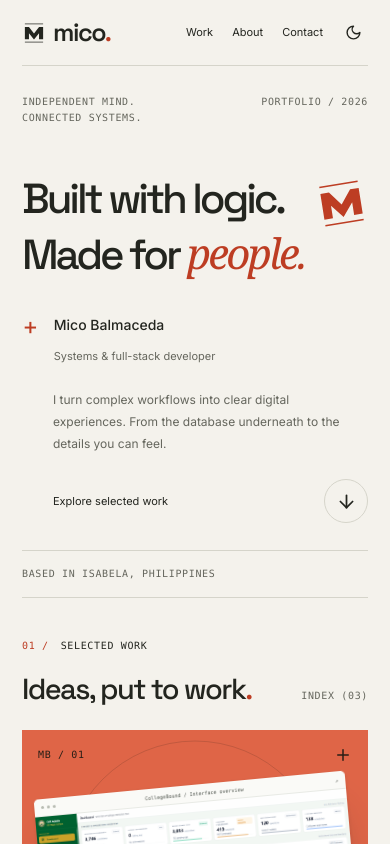
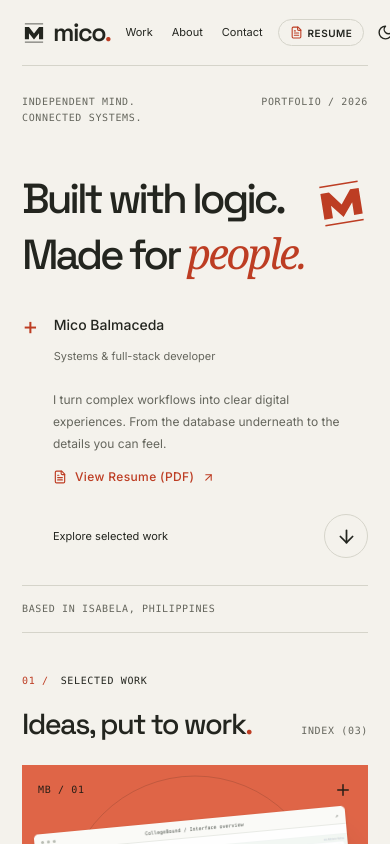
Before and after one commit to mementoocim/portfolioMico, a Next.js app: page / in a window 390 px wide. Shown: the top 844 px of the page. Built offline with nearby package versions, Linux system fonts and the light colour scheme.

Commit message:
Add visible resume buttons across navigation, hero, and profile sections

```diff
--- a/app/globals.css
+++ b/app/globals.css
@@ -244,6 +244,44 @@ a:hover > .round-arrow {
 .dark .availability .status-dot {
   color: #b1c790;
 }
+.nav-resume-btn {
+  display: inline-flex;
+  align-items: center;
+  gap: 7px;
+  padding: 8px 15px;
+  font-size: 11px;
+  font-weight: 600;
+  letter-spacing: 0.05em;
+  text-transform: uppercase;
+  color: var(--ink);
+  background: transparent;
+  border: 1px solid var(--line);
+  border-radius: 9999px;
+  text-decoration: none;
+  line-height: 1;
+  transition:
+    background 200ms var(--ease),
+    color 200ms var(--ease),
+    border-color 200ms var(--ease),
+    transform 200ms var(--ease),
+    box-shadow 200ms var(--ease);
+}
+.nav-resume-btn:hover {
+  background: var(--ink);
+  color: var(--paper);
+  border-color: var(--ink);
+  transform: translateY(-1px);
+  box-shadow: 0 3px 10px rgba(0, 0, 0, 0.08);
+}
+.nav-resume-btn svg {
+  color: var(--accent);
+  transition:
+    transform 200ms var(--ease),
+    color 200ms var(--ease);
+}
+.nav-resume-btn:hover svg {
+  color: var(--paper);
+}
 .theme-toggle,
 .icon-button {
   width: 44px;
@@ -339,11 +377,44 @@ a:hover > .round-arrow {
   font-size: 11px;
   color: var(--muted);
 }
+.intro-center {
+  display: flex;
+  flex-direction: column;
+  gap: 14px;
+}
 .intro-description {
   max-width: 355px;
   font-size: 13px;
   line-height: 1.8;
   color: var(--muted);
+}
+.intro-resume-link {
+  display: inline-flex;
+  align-items: center;
+  gap: 8px;
+  width: fit-content;
+  font-size: 12px;
+  font-weight: 500;
+  letter-spacing: 0.03em;
+  color: var(--accent);
+  text-decoration: none;
+  border-bottom: 1px solid transparent;
+  padding-bottom: 2px;
+  transition:
+    color 200ms var(--ease),
+    transform 200ms var(--ease),
+    border-color 200ms var(--ease);
+}
+.intro-resume-link:hover {
+  color: var(--orange);
+  border-color: var(--orange);
+  transform: translateX(3px);
+}
+.intro-resume-link svg:last-child {
+  transition: transform 200ms var(--ease);
+}
+.intro-resume-link:hover svg:last-child {
+  transform: translate(2px, -2px);
 }
 .explore-link {
   display: flex;
@@ -790,8 +861,49 @@ a:hover > .round-arrow {
   line-height: 1.9;
   color: var(--profile-muted);
 }
-.profile-statement .text-link {
-  margin-top: 24px;
+.profile-actions {
+  display: flex;
+  flex-wrap: wrap;
+  align-items: center;
+  gap: 20px;
+  margin-top: 28px;
+}
+.profile-actions .text-link {
+  margin-top: 0;
+}
+.resume-primary-btn {
+  display: inline-flex;
+  align-items: center;
+  gap: 9px;
+  padding: 12px 24px;
+  font-size: 12px;
+  font-weight: 600;
+  letter-spacing: 0.05em;
+  text-transform: uppercase;
+  color: #ffffff;
+  background: var(--accent);
+  border: 1px solid var(--accent);
+  border-radius: 9999px;
+  text-decoration: none;
+  line-height: 1;
+  box-shadow: 0 4px 14px rgba(189, 61, 35, 0.28);
+  transition:
+    background 200ms var(--ease),
+    border-color 200ms var(--ease),
+    transform 200ms var(--ease),
+    box-shadow 200ms var(--ease);
+}
+.resume-primary-btn:hover {
+  background: var(--orange);
+  border-color: var(--orange);
+  transform: translateY(-2px);
+  box-shadow: 0 8px 24px rgba(233, 97, 64, 0.38);
+}
+.resume-btn-arrow {
+  transition: transform 200ms var(--ease);
+}
+.resume-primary-btn:hover .resume-btn-arrow {
+  transform: translate(2px, -2px);
 }
 .subsection-heading {
   display: grid;
@@ -1502,7 +1614,12 @@ a:hover > .round-arrow {
     border: 0;
   }
   .nav-actions {
-    gap: 0;
+    gap: 6px;
+  }
+  .nav-resume-btn {
+    padding: 6px 11px;
+    font-size: 10px;
+    gap: 5px;
   }
   .introduction {
     padding-top: 28px;
@@ -1554,6 +1671,9 @@ a:hover > .round-arrow {
     padding-left: 31px;
     max-width: 325px;
     font-size: 12px;
+  }
+  .intro-resume-link {
+    padding-left: 31px;
   }
   .explore-link {
     grid-column: 1;
@@ -1746,8 +1866,14 @@ a:hover > .round-arrow {
   .bio-columns p {
     font-size: 12px;
   }
+  .profile-actions {
+    margin-top: 14px;
+    gap: 16px;
+    flex-direction: column;
+    align-items: flex-start;
+  }
   .profile-statement .text-link {
-    margin-top: -10px;
+    margin-top: 0;
   }
   .subsection-heading h3 {
     font-size: 25px;
--- a/components/navigation/Navigation.tsx
+++ b/components/navigation/Navigation.tsx
@@ -2,8 +2,9 @@
 
 import { useEffect, useState } from "react";
 import { useTheme } from "next-themes";
-import { ArrowUpRight, Moon, Sun } from "lucide-react";
+import { ArrowUpRight, FileText, Moon, Sun } from "lucide-react";
 import { Mark } from "@/components/portfolio/Mark";
+import { PERSONAL } from "@/data/portfolioData";
 
 const links = [
   { id: "projects", label: "Work", number: "01" },
@@ -56,6 +57,16 @@ export function Navigation() {
           ))}
         </div>
         <div className="nav-actions">
+          <a
+            href={PERSONAL.resumeUrl}
+            target="_blank"
+            rel="noopener noreferrer"
+            className="nav-resume-btn"
+            aria-label="View Resume (PDF)"
+          >
+            <FileText size={13} />
+            <span>Resume</span>
+          </a>
           <a className="availability" href="#contact">
             <span className="status-dot" />
             Open to opportunities
--- a/components/portfolio/Introduction.tsx
+++ b/components/portfolio/Introduction.tsx
@@ -1,4 +1,4 @@
-import { ArrowDown, ArrowDownRight } from "lucide-react";
+import { ArrowDown, ArrowDownRight, ArrowUpRight, FileText } from "lucide-react";
 import { Mark } from "./Mark";
 import { PERSONAL } from "@/data/portfolioData";
 
@@ -31,10 +31,22 @@ export function Introduction() {
             <span>Systems & full-stack developer</span>
           </div>
         </div>
-        <p className="intro-description">
-          I turn complex workflows into clear digital experiences. From the database underneath to
-          the details you can feel.
-        </p>
+        <div className="intro-center">
+          <p className="intro-description">
+            I turn complex workflows into clear digital experiences. From the database underneath to
+            the details you can feel.
+          </p>
+          <a
+            href={PERSONAL.resumeUrl}
+            target="_blank"
+            rel="noopener noreferrer"
+            className="intro-resume-link"
+          >
+            <FileText size={14} />
+            <span>View Resume (PDF)</span>
+            <ArrowUpRight size={13} />
+          </a>
+        </div>
         <a href="#projects" className="explore-link">
           <span>Explore selected work</span>
           <span className="round-arrow">
--- a/components/portfolio/Profile.tsx
+++ b/components/portfolio/Profile.tsx
@@ -1,5 +1,5 @@
 import Image from "next/image";
-import { ArrowUpRight, Plus } from "lucide-react";
+import { ArrowUpRight, FileText, Plus } from "lucide-react";
 import { EXPERIENCE, PERSONAL, SKILLS } from "@/data/portfolioData";
 import { Mark } from "./Mark";
 
@@ -53,14 +53,26 @@ export function Profile() {
                 Admission Test System and assisted staff during live operations.
               </p>
               <p>
-                Currently supports data and office workflows at DTI–Isabela. Adaptable, patient,
-                and quick to learn new software, with communication and a service-oriented
-                approach.
+                Currently supports data and office workflows at DTI–Isabela. Adaptable, patient, and
+                quick to learn new software, with communication and a service-oriented approach.
               </p>
             </div>
-            <a className="text-link" href="#contact">
-              Open to my next chapter <ArrowUpRight size={17} />
-            </a>
+            <div className="profile-actions">
+              <a
+                href={PERSONAL.resumeUrl}
+                target="_blank"
+                rel="noopener noreferrer"
+                className="resume-primary-btn"
+                aria-label="View Full Resume (PDF)"
+              >
+                <FileText size={16} />
+                <span>View Full Resume</span>
+                <ArrowUpRight size={14} className="resume-btn-arrow" />
+              </a>
+              <a className="text-link" href="#contact">
+                Open to my next chapter <ArrowUpRight size={17} />
+              </a>
+            </div>
           </div>
         </div>
         <div className="capabilities" id="skills">
--- a/data/portfolioData.ts
+++ b/data/portfolioData.ts
@@ -38,6 +38,7 @@ export const PERSONAL = {
   email: "balmacedamico09@gmail.com",
   phone: "+63 994 158 6734",
   photo: "/images/profile/mico.png",
+  resumeUrl: "/resume.pdf",
   education: {
     degree: "Bachelor of Science in Information and Communications Technology",
     school: "Isabela State University — Ilagan Campus",
```
Also changed, not shown: 2 other files (tests, documents, lock files or other folders).
